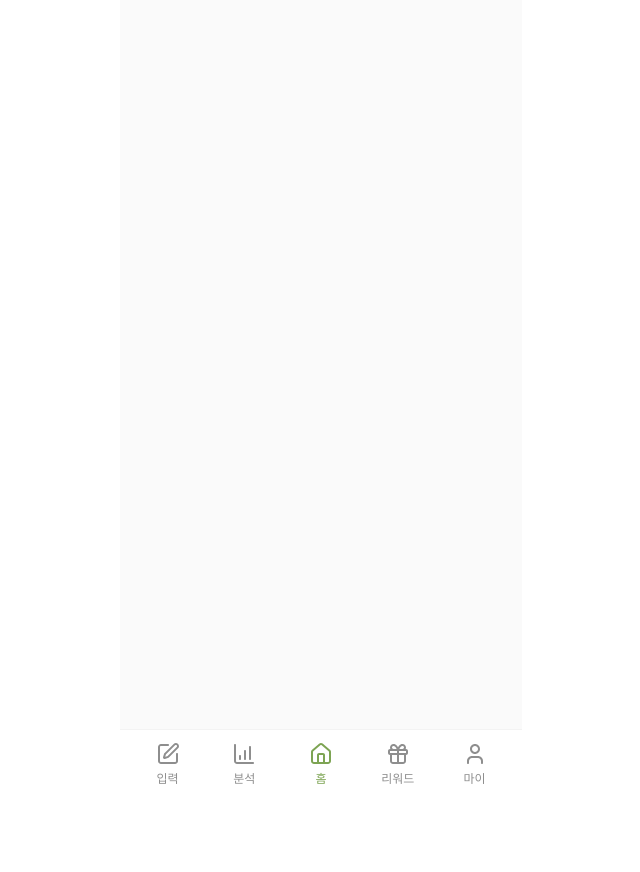
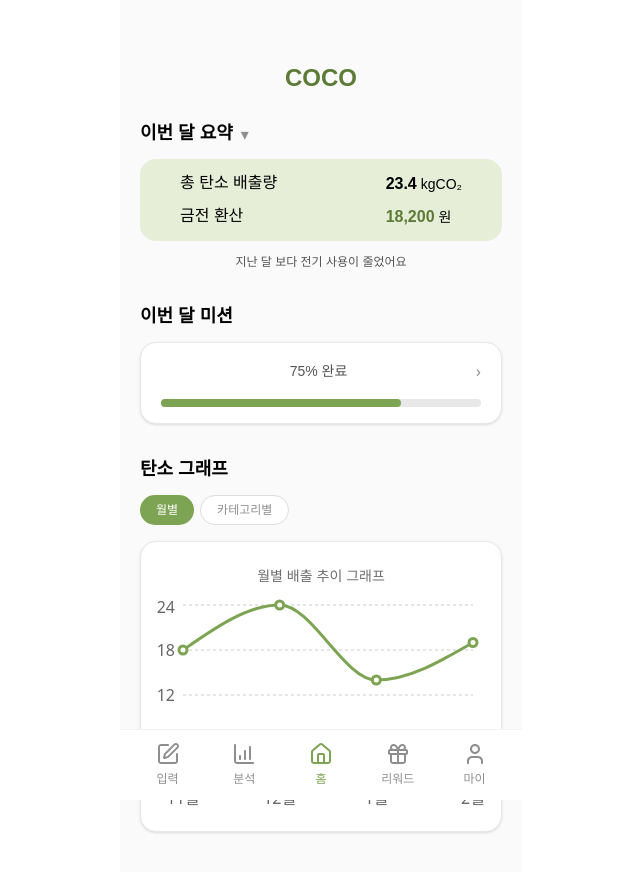
Before and after one commit to smileblu/Capstone, a React (Vite) app in the folder apps/FE/: page /home in a window 1280 px wide. Before the commit this address had no page. Shown: the top 872 px of the page, without its empty margins (319-959 px from the left). Before the commit the page ends 800 px from the top, so only its background shows below. Built offline with nearby package versions, Linux system fonts and the light colour scheme.

Commit message:
feat: 홈 화면 추가

```diff
--- a/apps/FE/src/App.tsx
+++ b/apps/FE/src/App.tsx
@@ -2,6 +2,7 @@ import { Routes, Route, Navigate } from "react-router-dom";
 import Navbar from "../src/layout/Navbar";
 import AnalyzationPage from "./pages//Analyzation/AnalyzationPage";
 import ScenarioPage from "./pages/Analyzation/ScenarioPage";
+import HomePage from "./pages/Home/HomePage";
 
 function App() {
   return (
@@ -9,6 +10,9 @@ function App() {
       <div className="pt-14 pb-20 px-5">
         <Routes>
           <Route path="/" element={<Navigate to="/home" replace />} />
+
+          <Route path="/home" element={<HomePage />} />
+
           <Route path="/analyzation" element={<AnalyzationPage />} />
           <Route path="/analyzation/scenario" element={<ScenarioPage />} />
         </Routes>
--- /dev/null
+++ b/apps/FE/src/pages/Home/CarbonChartCard.tsx
@@ -0,0 +1,65 @@
+import { useState } from "react";
+import MonthlyLineChart from "./chart/MonthlyLineChart";
+import CategoryPieChart from "./chart/CategoryPieChart";
+
+type Mode = "monthly" | "category";
+
+export default function CarbonChartCard() {
+  const [mode, setMode] = useState<Mode>("monthly");
+
+  return (
+    <section>
+      <h2 className="title1 text-[var(--color-black)]">탄소 그래프</h2>
+
+      {/* 토글 */}
+      <div className="mt-3 flex gap-[6px]">
+        <ToggleButton
+          active={mode === "monthly"}
+          onClick={() => setMode("monthly")}
+        >
+          월별
+        </ToggleButton>
+
+        <ToggleButton
+          active={mode === "category"}
+          onClick={() => setMode("category")}
+        >
+          카테고리별
+        </ToggleButton>
+      </div>
+
+      {/* 그래프 카드 */}
+      <div className="mt-4 rounded-2xl border border-[var(--color-grey-250)] bg-[var(--color-white)] p-4 shadow-sm">
+        <div className="py-2 text-center body2 text-[var(--color-grey-650)]">
+          {mode === "monthly" ? "월별 배출 추이 그래프" : "카테고리별 배출 그래프"}
+        </div>
+
+        {mode === "monthly" ? <MonthlyLineChart /> : <CategoryPieChart />}
+      </div>
+    </section>
+  );
+}
+
+function ToggleButton({
+  active,
+  onClick,
+  children,
+}: {
+  active: boolean;
+  onClick: () => void;
+  children: React.ReactNode;
+}) {
+  return (
+    <button
+      type="button"
+      onClick={onClick}
+      className={
+        active
+          ? "h-[30px] rounded-[16px] px-4 caption1 leading-none flex items-center justify-center bg-[var(--color-green)] text-white"
+          : "h-[30px] rounded-[16px] px-4 caption1 leading-none flex items-center justify-center bg-[var(--color-white)] text-[var(--color-grey-550)] border border-[var(--color-grey-350)]"
+      }
+    >
+      {children}
+    </button>
+  );
+}
--- /dev/null
+++ b/apps/FE/src/pages/Home/HomePage.tsx
@@ -0,0 +1,22 @@
+import SummaryCard from "./SummaryCard";
+import MissionCard from "./MissionCard";
+import CarbonChartCard from "./CarbonChartCard";
+
+export default function HomePage() {
+  return (
+    <div className="grid gap-5">
+
+        {/* 타이틀 */}
+        <div className="flex items-center justify-center py-1">
+          <div className="h0 text-[var(--color-dark-green)]">COCO</div>
+        </div>
+
+        <div className="grid gap-8">
+            <SummaryCard />
+            <MissionCard />
+            <CarbonChartCard />
+        </div>
+
+    </div>
+  );
+}
--- /dev/null
+++ b/apps/FE/src/pages/Home/MissionCard.tsx
@@ -0,0 +1,25 @@
+export default function MissionCard() {
+  const progress = 75; // 나중에 props로 바꿀 수 있음
+
+  return (
+    <section>
+      <h2 className="title1">이번 달 미션</h2>
+
+      <div className="mt-3 rounded-2xl border border-[var(--color-grey-250)] bg-[var(--color-white)] px-5 py-4 shadow-sm">
+        <div className="flex items-center justify-between">
+          <div className="mx-auto body1 text-[var(--color-grey-750)]">
+            {progress}% 완료
+          </div>
+          <div className="text-[var(--color-grey-550)]">›</div>
+        </div>
+
+        <div className="mt-4 h-2 w-full rounded-full bg-[var(--color-grey-250)]">
+          <div
+            className="h-2 rounded-full bg-[var(--color-green)]"
+            style={{ width: `${progress}%` }}
+          />
+        </div>
+      </div>
+    </section>
+  );
+}
--- /dev/null
+++ b/apps/FE/src/pages/Home/SummaryCard.tsx
@@ -0,0 +1,30 @@
+export default function SummaryCard() {
+  return (
+    <section>
+      <div className="flex items-center gap-2">
+        <h2 className="title1 text-[var(--color-black)]">이번 달 요약</h2>
+        <span className="text-[var(--color-grey-550)]">▾</span>
+      </div>
+
+      <div className="mt-3 rounded-2xl bg-[var(--color-light-green)]/25 px-10 py-3">
+        <div className="grid grid-cols-[1fr_auto] gap-y-2">
+          <div className="label2 text-[var(--color-black)]">총 탄소 배출량</div>
+          <div className="text-[var(--color-black)]">
+            <span className="label1">23.4</span>
+            <span className="body2 ml-1">kgCO₂</span>
+          </div>
+
+          <div className="label2 text-[var(--color-black)]">금전 환산</div>
+          <div className="text-[var(--color-dark-green)]">
+            <span className="label1">18,200</span>
+            <span className="body2 ml-1 text-[var(--color-black)]">원</span>
+          </div>
+        </div>
+      </div>
+
+      <p className="mt-3 text-center caption2 text-[var(--color-grey-750)]">
+        지난 달 보다 전기 사용이 줄었어요
+      </p>
+    </section>
+  );
+}
--- /dev/null
+++ b/apps/FE/src/pages/Home/chart/CategoryPieChart.tsx
@@ -0,0 +1,27 @@
+import { PieChart, Pie, Cell, ResponsiveContainer, Tooltip, Legend } from "recharts";
+
+const data = [
+  { name: "교통", value: 40 },
+  { name: "전기", value: 30 },
+  { name: "음식·소비", value: 30 },
+];
+
+const COLORS = ["var(--color-light-green)", "var(--color-green)", "var(--color-dark-green)"];
+
+export default function CategoryPieChart() {
+  return (
+    <div className="h-[220px] w-full">
+      <ResponsiveContainer width="100%" height="100%">
+        <PieChart>
+          <Tooltip />
+          <Legend verticalAlign="middle" align="right" layout="vertical" />
+          <Pie data={data} dataKey="value" nameKey="name" innerRadius={0} outerRadius={80}>
+            {data.map((_, idx) => (
+              <Cell key={idx} fill={COLORS[idx % COLORS.length]} />
+            ))}
+          </Pie>
+        </PieChart>
+      </ResponsiveContainer>
+    </div>
+  );
+}
--- /dev/null
+++ b/apps/FE/src/pages/Home/chart/MonthlyLineChart.tsx
@@ -0,0 +1,39 @@
+import {
+  LineChart,
+  Line,
+  XAxis,
+  YAxis,
+  CartesianGrid,
+  Tooltip,
+  ResponsiveContainer,
+} from "recharts";
+
+const data = [
+  { month: "11월", value: 18 },
+  { month: "12월", value: 24 },
+  { month: "1월", value: 14 },
+  { month: "2월", value: 19 },
+];
+
+export default function MonthlyLineChart() {
+  return (
+    <div className="h-[220px] w-full">
+      <ResponsiveContainer width="100%" height="100%">
+        <LineChart data={data} margin={{ top: 10, right: 12, left: -10, bottom: 0 }}>
+          <CartesianGrid vertical={false} strokeDasharray="3 3" />
+          <XAxis dataKey="month" tickLine={false} axisLine={false} />
+          <YAxis tickLine={false} axisLine={false} width={36} />
+          <Tooltip />
+          <Line
+            type="monotone"
+            dataKey="value"
+            stroke="#7DA453"
+            strokeWidth={3}
+            dot={{ r: 4 }}
+            activeDot={{ r: 6 }}
+          />
+        </LineChart>
+      </ResponsiveContainer>
+    </div>
+  );
+}
```
